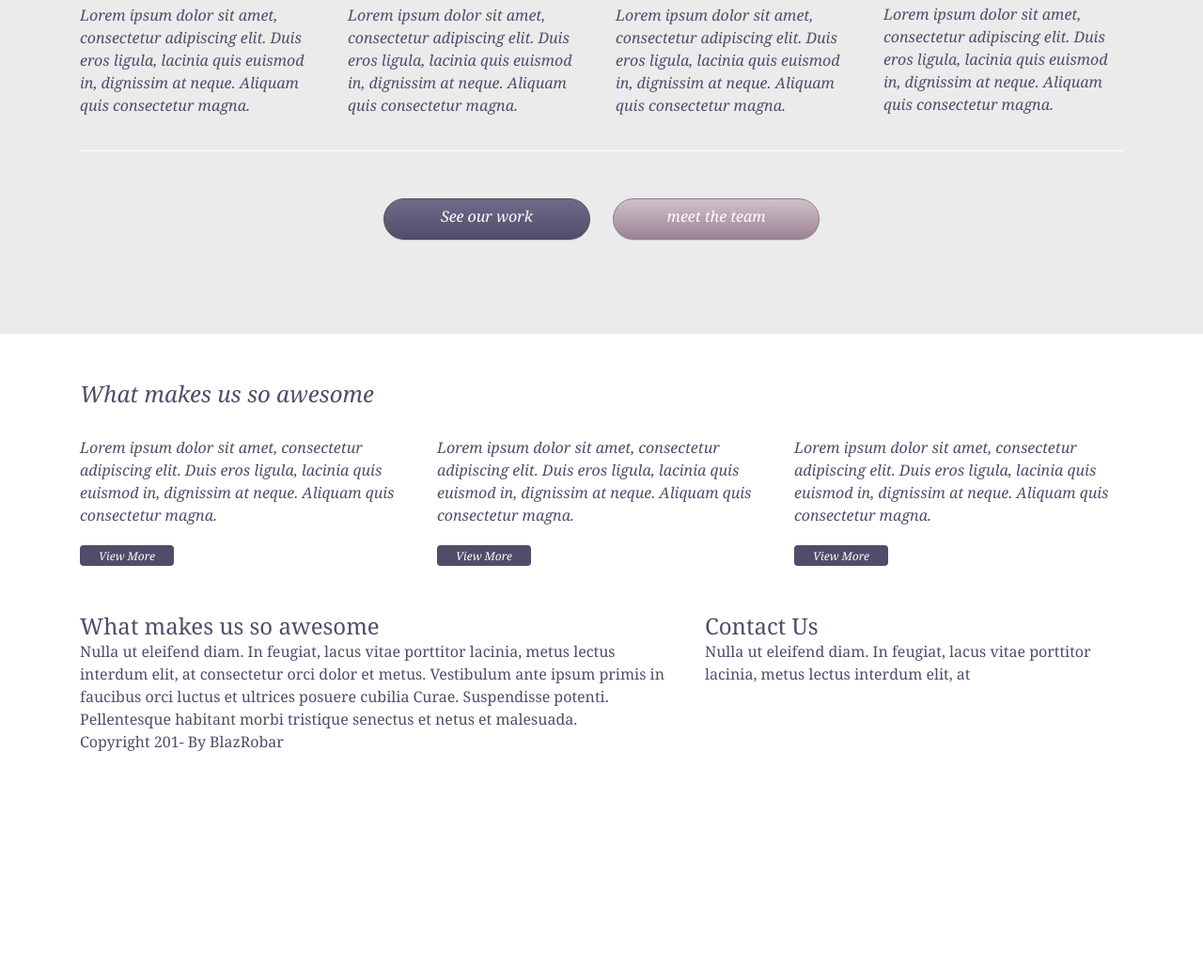
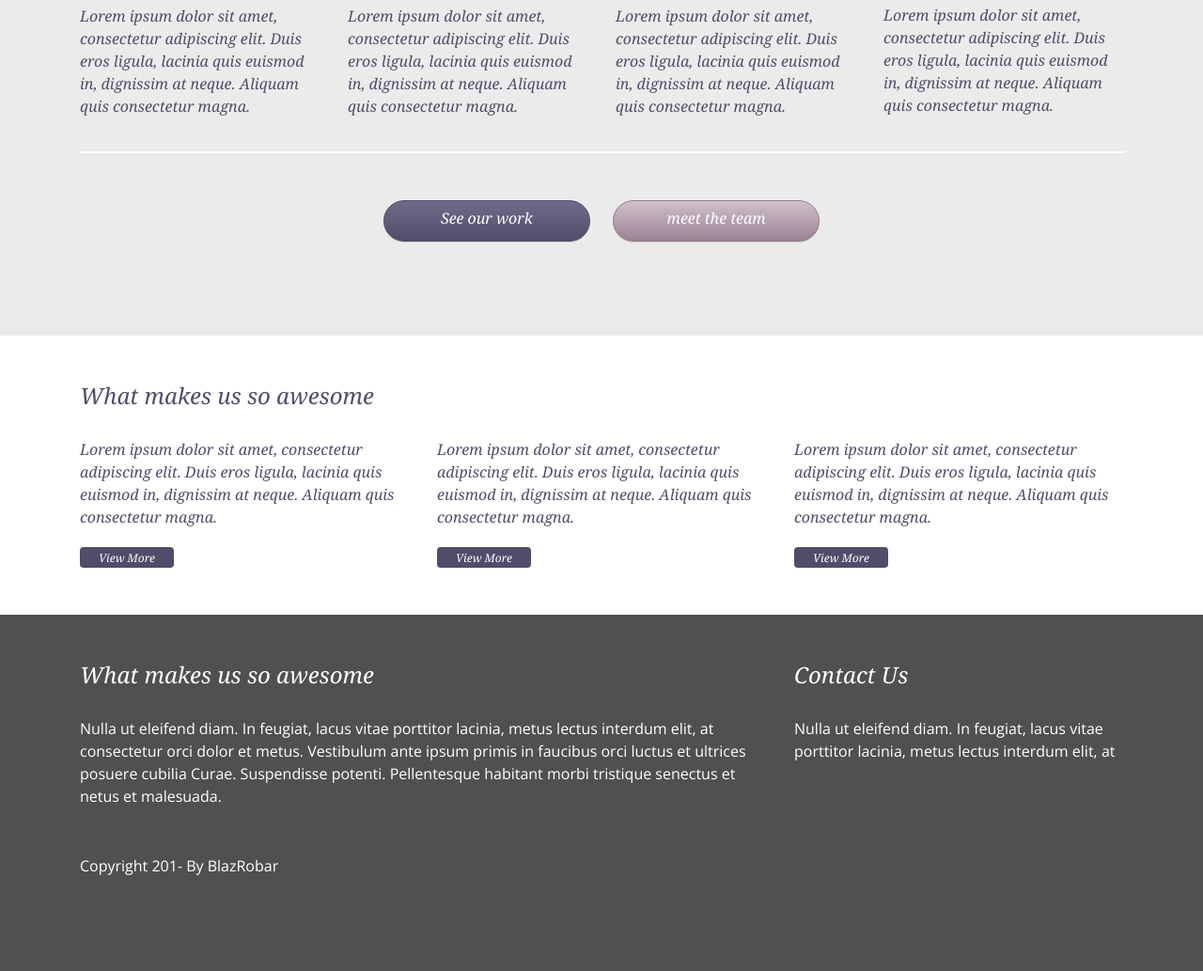
Before and after one commit to pena-prince/studioBanx, a plain HTML site: page index.html in a window 1280 px wide. Shown: the part 1316-2349 px from the top of the page at 94% size. Before the commit the page ends 2117 px from the top, so only its background shows below. Drawn offline with nearby package versions, Linux system fonts and the light colour scheme.

Commit message:
Style footer

```diff
--- a/index.html
+++ b/index.html
@@ -6,8 +6,7 @@
   <meta name="viewport" content="width=device-width, initial-scale=1.0">
   <link rel="stylesheet" href="https://stackpath.bootstrapcdn.com/bootstrap/4.5.0/css/bootstrap.min.css"
     integrity="sha384-9aIt2nRpC12Uk9gS9baDl411NQApFmC26EwAOH8WgZl5MYYxFfc+NcPb1dKGj7Sk" crossorigin="anonymous">
-  <link href="https://fonts.googleapis.com/css2?family=Open+Sans:wght@700&family=PT+Sans:wght@700&display=swap"
-    rel="stylesheet">
+    <link href="https://fonts.googleapis.com/css2?family=Open+Sans:wght@400;700&family=PT+Sans:wght@700&display=swap" rel="stylesheet">
   <link rel="stylesheet" href="./styles/styles.css">
   <title>Studio Banx - A Creative Web and Print Digital Agency</title>
 </head>
@@ -116,25 +115,27 @@
       </div>
     </div>
   </section>
-  <footer class="container">
+  <div class="wrapperFooter">
+  <footer class="container text-center text-lg-left">
     <div class="row">
-      <div class="col-7">
+      <div class="col-md col-lg-8">
         <h4>What makes us so awesome</h4>
         <p>Nulla ut eleifend diam. In feugiat, lacus vitae porttitor lacinia, metus lectus interdum elit, at consectetur
           orci dolor et metus. Vestibulum ante ipsum primis in faucibus orci luctus et ultrices posuere cubilia Curae.
           Suspendisse potenti. Pellentesque habitant morbi tristique senectus et netus et malesuada.</p>
       </div>
-      <div class="col">
+      <div class="col-lg">
         <h4>Contact Us</h4>
         <p>Nulla ut eleifend diam. In feugiat, lacus vitae porttitor lacinia, metus lectus interdum elit, at</p>
       </div>
     </div>
     <div class="row">
       <div class="col">
-        <p>Copyright 201- By BlazRobar</p>
+        <p class="copyRight">Copyright 201- By BlazRobar</p>
       </div>
     </div>
   </footer>
+</div>
 
   <script src="https://code.jquery.com/jquery-3.5.1.slim.min.js"
     integrity="sha384-DfXdz2htPH0lsSSs5nCTpuj/zy4C+OGpamoFVy38MVBnE+IbbVYUew+OrCXaRkfj"
--- a/styles/styles.css
+++ b/styles/styles.css
@@ -12,7 +12,8 @@ h1, h2, h3, h4, h5, a, p {
 }
 
 hr {
-    border-color: #ffffff;
+    border: 1px solid #ffffff;
+    width: 100%;
 }
 
 h1 {
@@ -70,7 +71,7 @@ h2 {
     margin-top: 20px;
 }
 
-.btn-view-more:hover{
+.btn-view-more:hover {
     background-color: #646289;
     color: #c7c5c5;
 }
@@ -119,13 +120,35 @@ header nav {
     padding-bottom: 100px;
 }
 
-#awesome{
+#awesome {
     margin: 50px auto;
     font-style: italic;
 }
 
-#awesome h4{
+#awesome h4 {
     margin-bottom: 30px;
+}
+
+.wrapperFooter {
+    background-color: #505050;
+}
+
+footer {
+    color: #ffffff;
+}
+
+footer h4 {
+    margin: 50px auto 30px auto;
+    font-style: italic;
+}
+
+footer p {
+    font-family: 'Open Sans', sans-serif;
+    font-weight: 400;
+}
+
+footer .copyRight {
+    margin: 50px auto 100px auto;
 }
 
 @media (max-width: 768px) {
@@ -142,7 +165,7 @@ header nav {
         margin-right: 0;
         margin-bottom: 10px;
     }
-    .btn-view-more{
+    .btn-view-more {
         margin-bottom: 30px;
     }
 }
```
